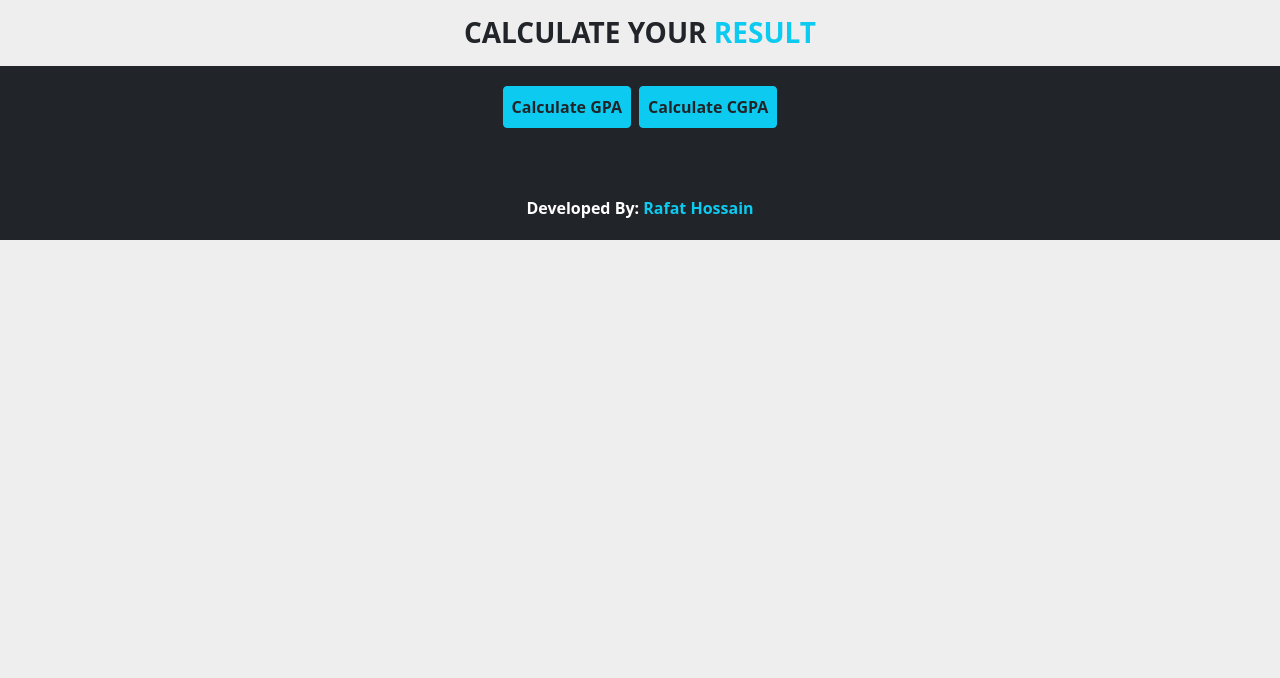
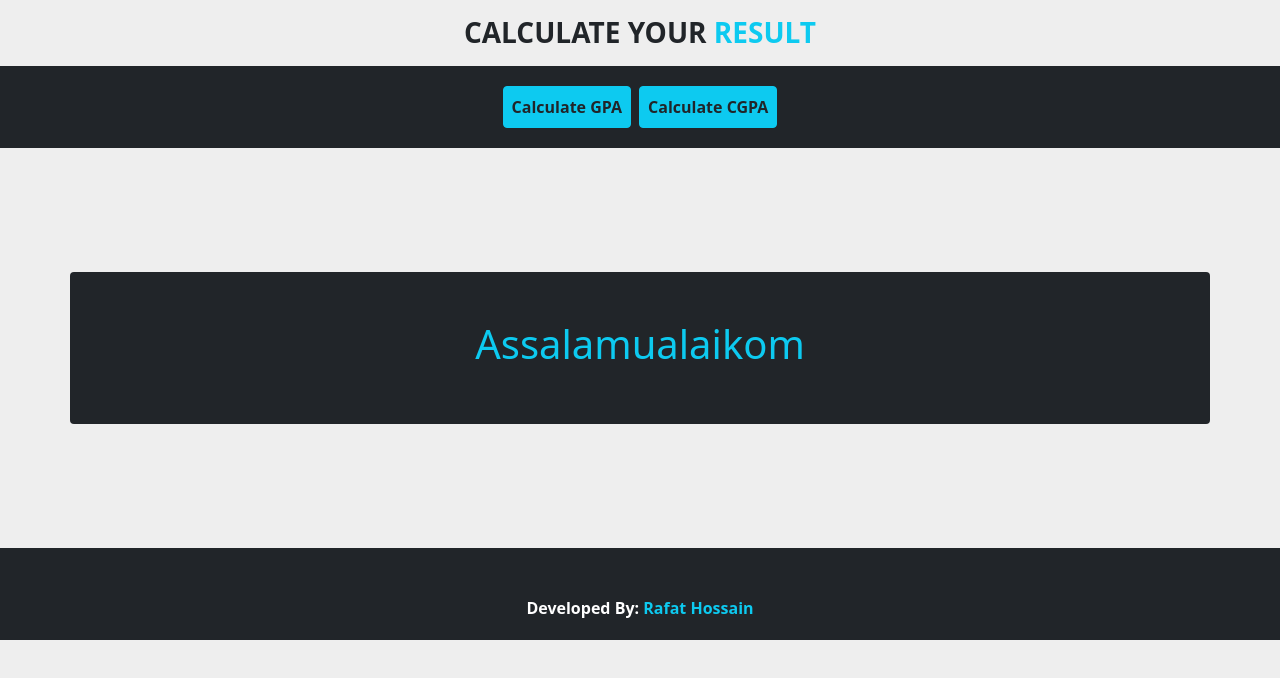
Before and after one commit to Rafat-Web-Developer/results-calculation, a plain HTML site: page index.html in a window 1280 px wide. Drawn offline with nearby package versions, Linux system fonts and the light colour scheme.

Commit message:
Add main section

```diff
--- a/index.html
+++ b/index.html
@@ -12,6 +12,9 @@
     <style>
         body{
             background-color: #eeeeee;
+        }
+        main{
+            height: 400px;
         }
     </style>
 </head>
@@ -38,6 +41,11 @@
         </nav>
     </header>
 
+    <main class="d-flex align-items-center">
+        <section class="container bg-dark p-5 rounded">
+            <h1 class="text-info text-center">Assalamualaikom</h1>
+        </section>
+    </main>
 
 
     <footer class="bg-dark pt-5 pb-1">
```
